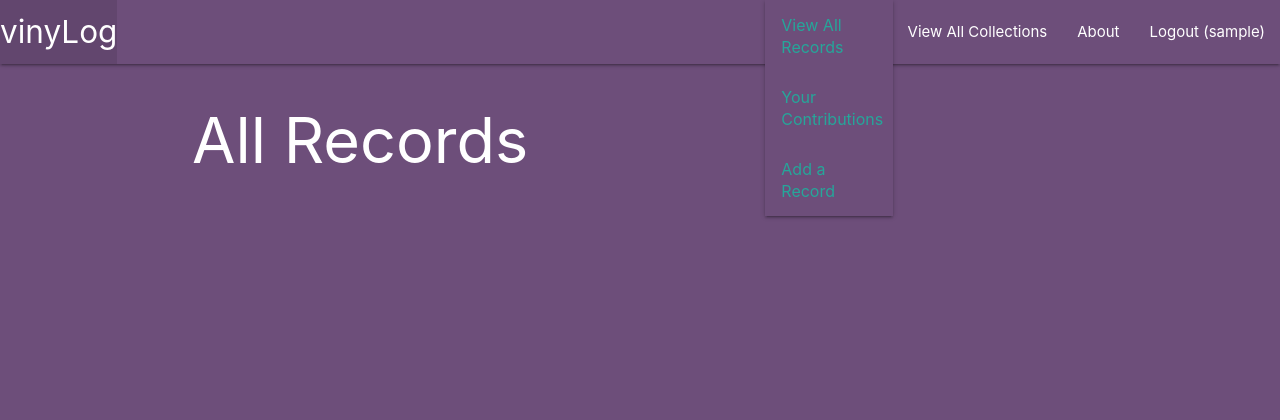
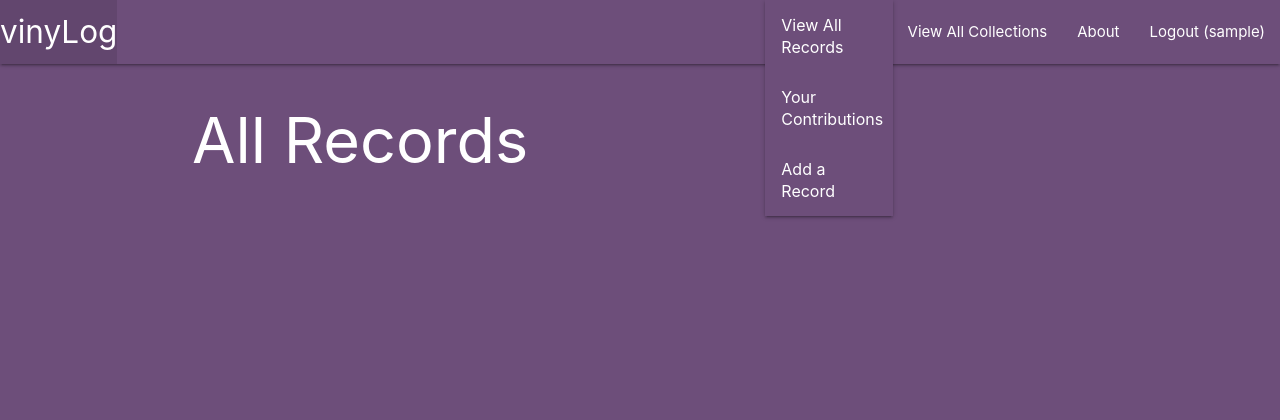
Before and after one commit to dlp140/vinylog, a Django app: page /records/ in a window 1280 px wide, after a click that opens the changed part. Shown: the top 420 px of the page. Run offline with Django 4.2, Linux system fonts and the light colour scheme; the visitor is signed in with stand-in values (Sample User, id 1); data that the repository does not hold is empty.

Commit message:
styling changes

```diff
--- a/main_app/static/css/style.css
+++ b/main_app/static/css/style.css
@@ -103,3 +103,11 @@ body > main > form > p > span {
   color: black;
   background-color: yellow;
 }
+
+.dropdown-content li > a {
+  color: white;
+}
+
+.dropdown-content li > a:hover {
+  background-color: #6d4e7a;
+}
```
